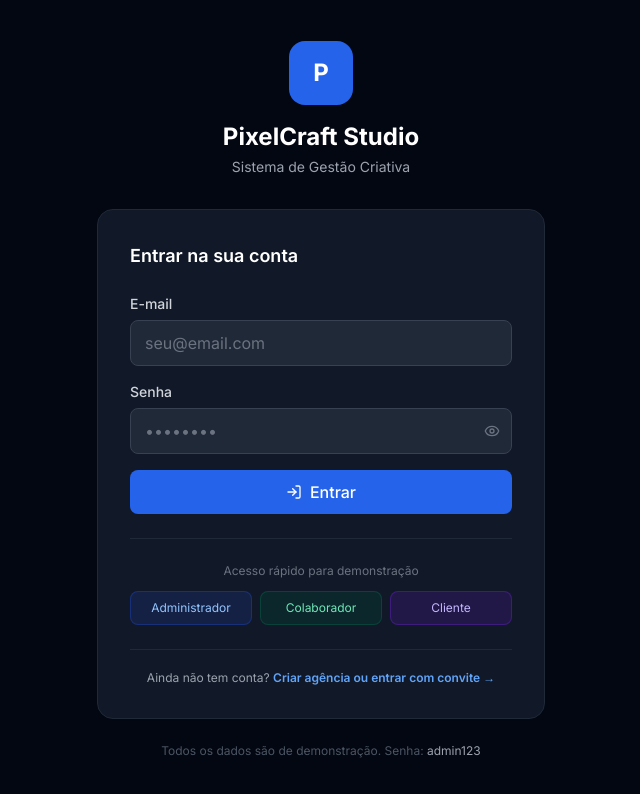
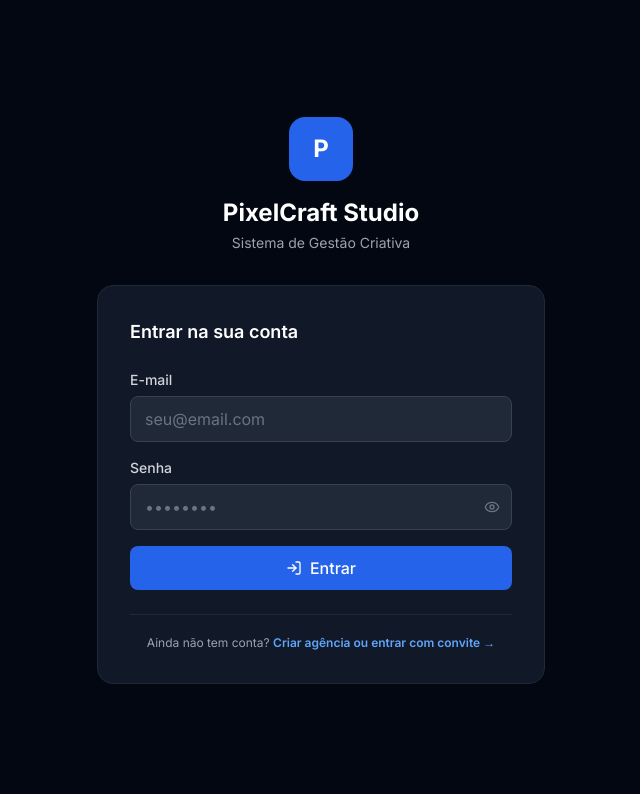
Before and after one commit to andersonbarbozaa/Sistema-Agencia, a Next.js app: page /login in a window 1280 px wide. Shown: the top 794 px of the page, without its empty margins (319-959 px from the left). Built offline with nearby package versions, Linux system fonts and the light colour scheme; no server answers.

Commit message:
Remoção dos botões de login de demonstração

```diff
--- a/app/login/page.tsx
+++ b/app/login/page.tsx
@@ -48,16 +48,6 @@ export default function LoginPage() {
     } finally {
       setLoading(false);
     }
-  };
-
-  const fillDemo = (type: 'admin' | 'colaborador' | 'cliente') => {
-    const demos = {
-      admin: { email: 'anderson@agencia.com', password: 'admin123' },
-      colaborador: { email: 'joao@agencia.com', password: 'admin123' },
-      cliente: { email: 'contato@santacasa.com', password: 'admin123' },
-    };
-    setEmail(demos[type].email);
-    setPassword(demos[type].password);
   };
 
   return (
@@ -134,31 +124,6 @@ export default function LoginPage() {
             </button>
           </form>
 
-          {/* Demo accounts */}
-          <div className="mt-6 pt-6 border-t border-gray-800">
-            <p className="text-xs text-gray-500 text-center mb-3">Acesso rápido para demonstração</p>
-            <div className="grid grid-cols-3 gap-2">
-              <button
-                onClick={() => fillDemo('admin')}
-                className="text-xs bg-blue-900/30 hover:bg-blue-900/50 border border-blue-800/50 text-blue-300 rounded-lg py-2 px-1 transition-colors"
-              >
-                Administrador
-              </button>
-              <button
-                onClick={() => fillDemo('colaborador')}
-                className="text-xs bg-emerald-900/30 hover:bg-emerald-900/50 border border-emerald-800/50 text-emerald-300 rounded-lg py-2 px-1 transition-colors"
-              >
-                Colaborador
-              </button>
-              <button
-                onClick={() => fillDemo('cliente')}
-                className="text-xs bg-violet-900/30 hover:bg-violet-900/50 border border-violet-800/50 text-violet-300 rounded-lg py-2 px-1 transition-colors"
-              >
-                Cliente
-              </button>
-            </div>
-          </div>
-
           <div className="mt-6 pt-5 border-t border-gray-800 text-center">
             <p className="text-gray-400 text-xs">
               Ainda não tem conta?{' '}
@@ -168,10 +133,6 @@ export default function LoginPage() {
             </p>
           </div>
         </div>
-
-        <p className="text-center text-gray-600 text-xs mt-6">
-          Todos os dados são de demonstração. Senha: <span className="text-gray-400">admin123</span>
-        </p>
       </div>
     </div>
   );
```
